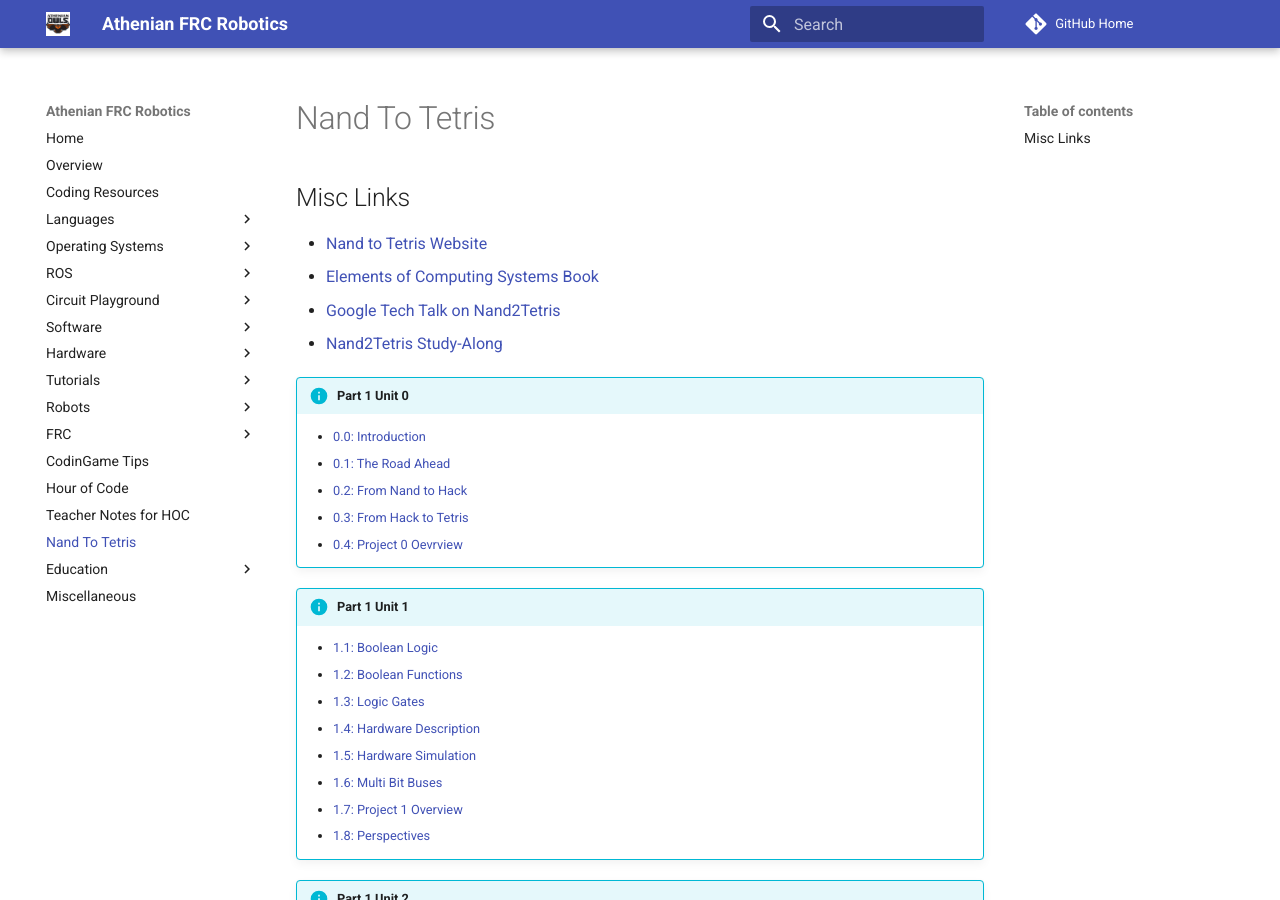
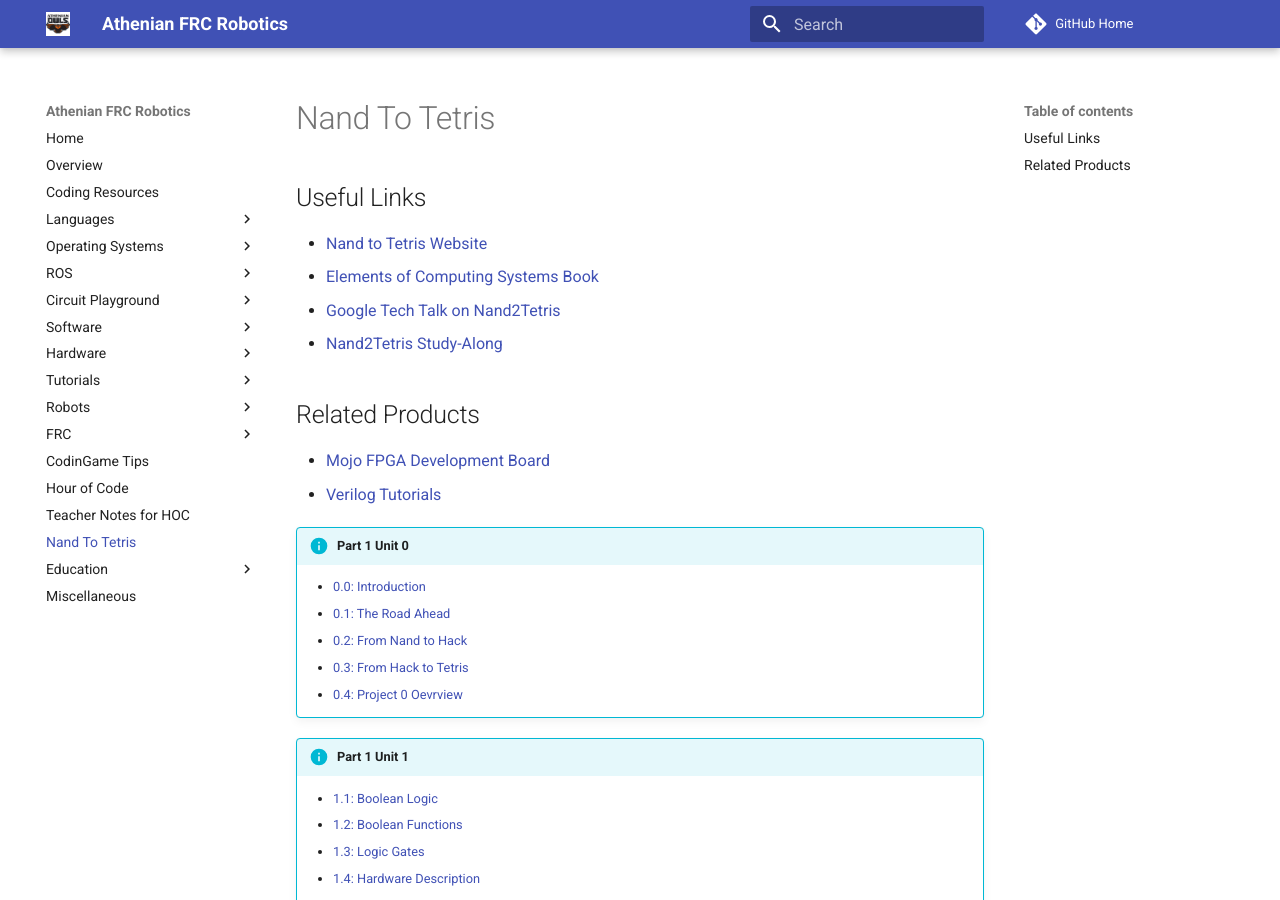
Before and after one commit to athenian-robotics/athenian-robotics-mkdocs, an MkDocs documentation site: the page built from docs/nand2tetris.md, in a window 1280 px wide and 900 px high. Built offline with MkDocs 1.6.1 and Material for MkDocs 9.7.7, drawn with Linux system fonts in a browser that asks for light colours; comment, search, counter and statistics services are not loaded.

Commit message:
Update docs

```diff
--- a/docs/nand2tetris.md
+++ b/docs/nand2tetris.md
@@ -1,10 +1,14 @@
 # Nand To Tetris
 
-## Misc Links
+## Useful Links
 * [Nand to Tetris Website](https://www.nand2tetris.org)
 * [Elements of Computing Systems Book](https://www.amazon.com/Elements-Computing-Systems-Building-Principles/dp/0262640686)
 * [Google Tech Talk on Nand2Tetris](https://www.youtube.com/watch?v=IlPj5Rg1y2w)
 * [Nand2Tetris Study-Along](https://www.youtube.com/playlist?list=PLsgiGiSsE6jZD7SSSDaggWDvMKz-v9dsM)
+
+## Related Products
+* [Mojo FPGA Development Board](https://www.adafruit.com/product/1553)
+* [Verilog Tutorials](https://alchitry.com/pages/verilog)
 
 !!! info "Part 1 Unit 0"
     * [0.0: Introduction](https://www.youtube.com/watch?v=LqirVc5SlW0&list=PLrDd_kMiAuNmSb-CKWQqq9oBFN_KNMTaI&index=1)
```
